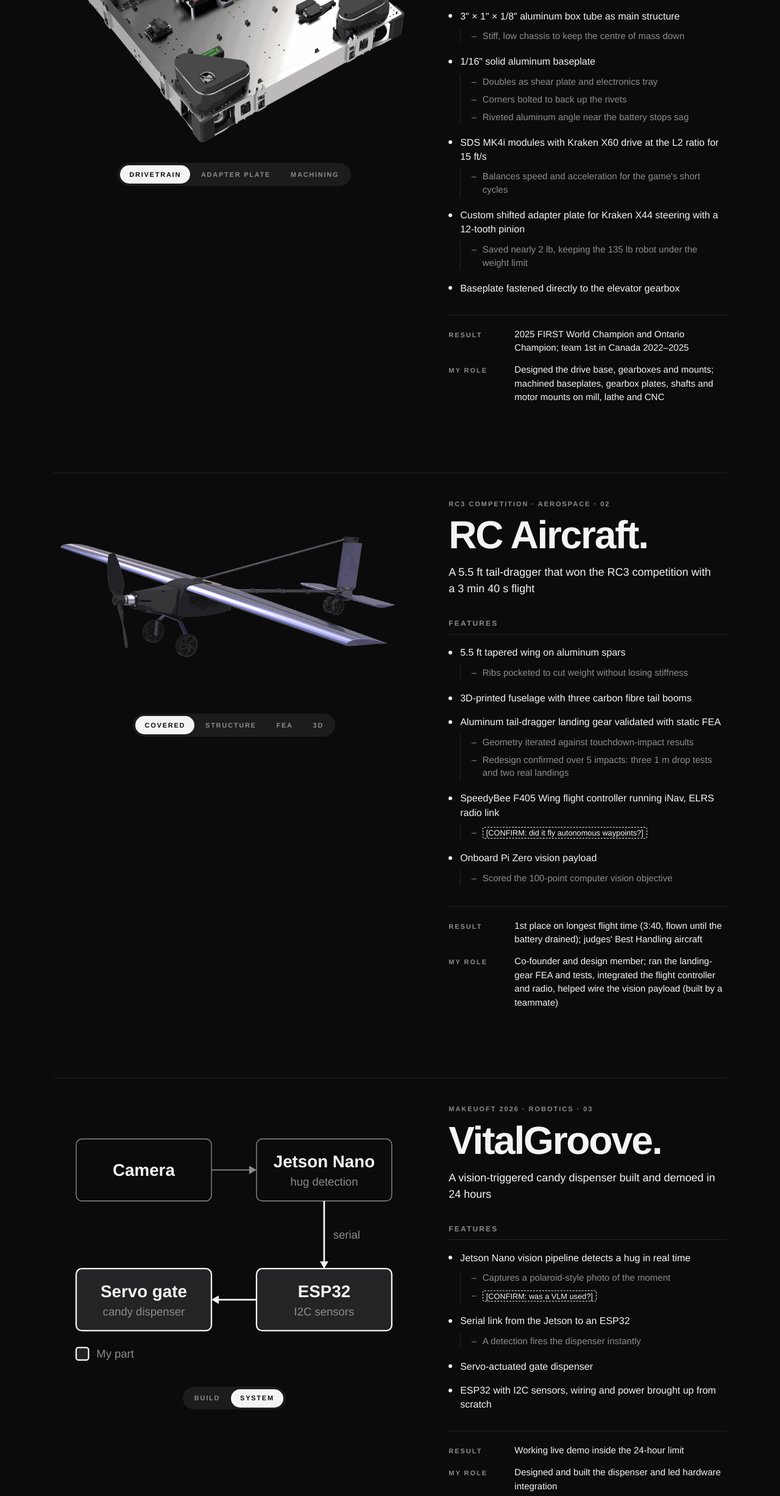
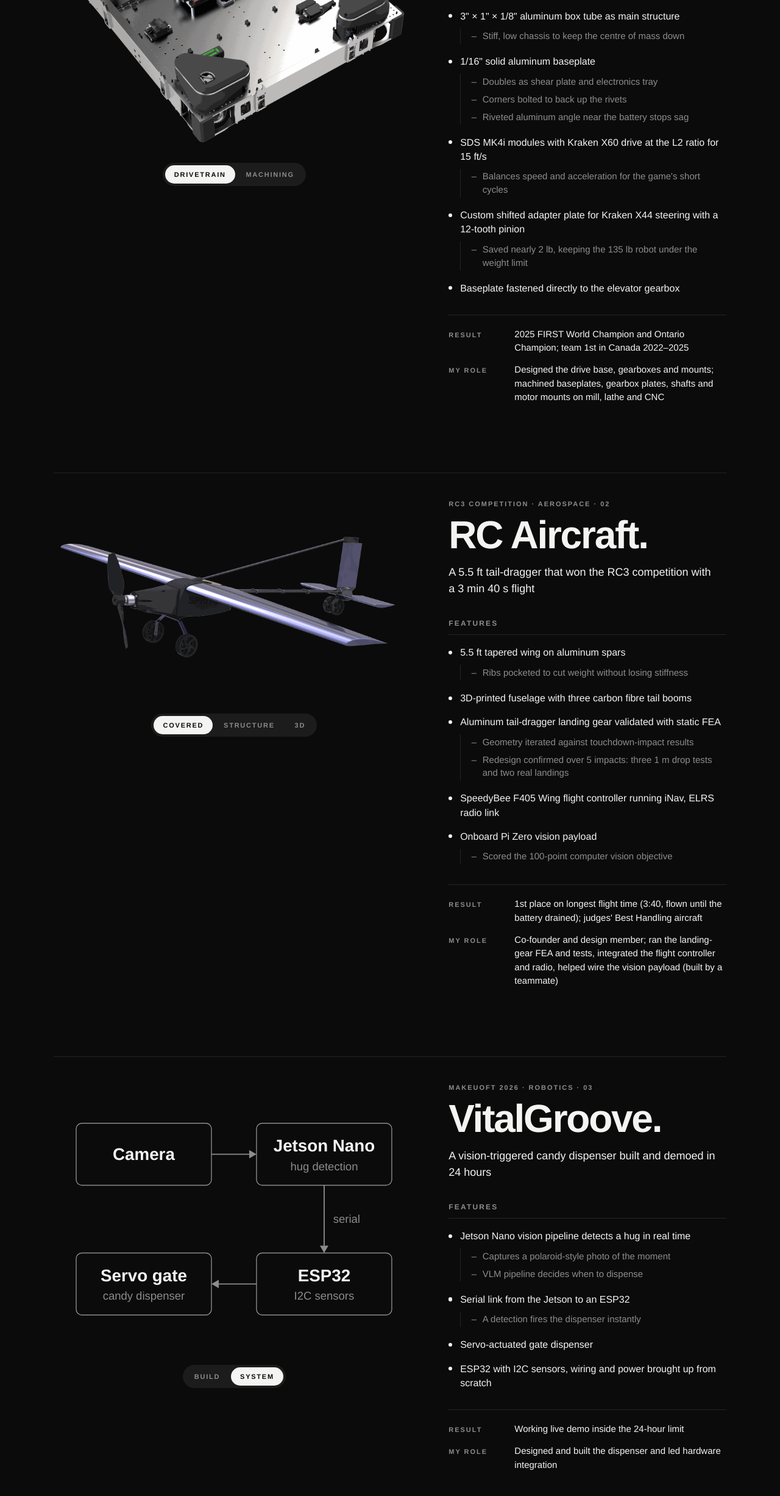
Before and after one commit to Chayanths312/chayanth-suthahar, a plain HTML site: page projects.html in a window 1280 px wide. Shown: the part 948-3401 px from the top of the page at 61% size. Drawn offline with Linux system fonts and the light colour scheme.

Commit message:
Resolve CONFIRM marks and trim media pills
- RC Aircraft: it wasn't autonomous, so drop the waypoint question;
  remove the FEA pill
- VitalGroove: a VLM was used ("VLM pipeline decides when to
  dispense"); remove the "My part" highlight and legend from the
  system diagram
- Drivetrain: remove the Adapter Plate pill

Co-Authored-By: Claude Opus 5.5 <noreply@anthropic.com>

```diff
--- a/projects.html
+++ b/projects.html
@@ -214,9 +214,6 @@ main{max-width:var(--maxw);margin:0 auto;padding:clamp(2.5rem,6vw,4.5rem) var(--
 .sys__box{fill:none;stroke:var(--dim);stroke-width:1.5}
 .sys__line{fill:none;stroke:var(--dim);stroke-width:2}
 .sys__head{fill:var(--dim)}
-.sys .is-mine .sys__box{fill:var(--hair);stroke:var(--fg);stroke-width:2.5}
-.sys .is-mine .sys__line{stroke:var(--fg);stroke-width:3}
-.sys .is-mine .sys__head{fill:var(--fg)}
 
 /* ---------- Features list ---------- */
 .proj__label{
@@ -354,14 +351,6 @@ main{max-width:var(--maxw);margin:0 auto;padding:clamp(2.5rem,6vw,4.5rem) var(--
           </div>
           <div class="panel" id="dt-p2" role="tabpanel" aria-labelledby="dt-t2">
             <div class="frame">
-              <a class="zoom" href="x44-plate.png" aria-label="Enlarge: Kraken X44 adapter plate">
-                <img src="x44-plate.png" alt="Custom shifted adapter plate for the Kraken X44 steering motor" loading="lazy" decoding="async">
-              </a>
-              <span class="slot"><span class="slot__kicker">Image coming soon</span><span class="slot__alt">Custom shifted adapter plate for the Kraken X44 steering motor</span><span class="slot__file">x44-plate.png</span></span>
-            </div>
-          </div>
-          <div class="panel" id="dt-p3" role="tabpanel" aria-labelledby="dt-t3">
-            <div class="frame">
               <a class="zoom" href="machining.jpg" aria-label="Enlarge: machining photo">
                 <img src="machining.jpg" alt="Machining drivetrain parts in the shop" loading="lazy" decoding="async">
               </a>
@@ -372,8 +361,7 @@ main{max-width:var(--maxw);margin:0 auto;padding:clamp(2.5rem,6vw,4.5rem) var(--
         <div class="pills" role="tablist" aria-label="Drivetrain images">
           <span class="pills__ind" aria-hidden="true"></span>
           <button class="pill" type="button" role="tab" id="dt-t1" aria-controls="dt-p1" aria-selected="true">Drivetrain</button>
-          <button class="pill" type="button" role="tab" id="dt-t2" aria-controls="dt-p2" aria-selected="false" tabindex="-1">Adapter Plate</button>
-          <button class="pill" type="button" role="tab" id="dt-t3" aria-controls="dt-p3" aria-selected="false" tabindex="-1">Machining</button>
+          <button class="pill" type="button" role="tab" id="dt-t2" aria-controls="dt-p2" aria-selected="false" tabindex="-1">Machining</button>
         </div>
       </div>
 
@@ -441,14 +429,6 @@ main{max-width:var(--maxw);margin:0 auto;padding:clamp(2.5rem,6vw,4.5rem) var(--
             </div>
           </div>
           <div class="panel" id="ac-p3" role="tabpanel" aria-labelledby="ac-t3">
-            <div class="frame">
-              <a class="zoom" href="fea-landing-gear.png" aria-label="Enlarge: landing gear FEA">
-                <img src="fea-landing-gear.png" alt="Static FEA of the aluminum landing gear under touchdown impact" loading="lazy" decoding="async">
-              </a>
-              <span class="slot"><span class="slot__kicker">Image coming soon</span><span class="slot__alt">Static FEA of the aluminum landing gear under touchdown impact</span><span class="slot__file">fea-landing-gear.png</span></span>
-            </div>
-          </div>
-          <div class="panel" id="ac-p4" role="tabpanel" aria-labelledby="ac-t4">
             <!-- 360° viewer: 25 pre-rendered frames in plane360/ (frame01–25.webp) -->
             <div class="spin" role="slider" tabindex="0"
                  aria-label="Rotate the RC aircraft" aria-describedby="ac-spin-keys"
@@ -464,8 +444,7 @@ main{max-width:var(--maxw);margin:0 auto;padding:clamp(2.5rem,6vw,4.5rem) var(--
           <span class="pills__ind" aria-hidden="true"></span>
           <button class="pill" type="button" role="tab" id="ac-t1" aria-controls="ac-p1" aria-selected="true">Covered</button>
           <button class="pill" type="button" role="tab" id="ac-t2" aria-controls="ac-p2" aria-selected="false" tabindex="-1">Structure</button>
-          <button class="pill" type="button" role="tab" id="ac-t3" aria-controls="ac-p3" aria-selected="false" tabindex="-1">FEA</button>
-          <button class="pill" type="button" role="tab" id="ac-t4" aria-controls="ac-p4" aria-selected="false" tabindex="-1">3D</button>
+          <button class="pill" type="button" role="tab" id="ac-t3" aria-controls="ac-p3" aria-selected="false" tabindex="-1">3D</button>
         </div>
       </div>
 
@@ -484,11 +463,7 @@ main{max-width:var(--maxw);margin:0 auto;padding:clamp(2.5rem,6vw,4.5rem) var(--
               <li><span>Redesign confirmed over 5 impacts: three 1&nbsp;m drop tests and two real landings</span></li>
             </ul>
           </li>
-          <li><span>SpeedyBee F405 Wing flight controller running iNav, ELRS radio link</span>
-            <ul>
-              <li><span><mark class="confirm">[CONFIRM: did it fly autonomous waypoints?]</mark></span></li>
-            </ul>
-          </li>
+          <li><span>SpeedyBee F405 Wing flight controller running iNav, ELRS radio link</span></li>
           <li><span>Onboard Pi Zero vision payload</span>
             <ul>
               <li><span>Scored the 100-point computer vision objective</span></li>
@@ -526,43 +501,33 @@ main{max-width:var(--maxw);margin:0 auto;padding:clamp(2.5rem,6vw,4.5rem) var(--
           <div class="panel" id="vg-p2" role="tabpanel" aria-labelledby="vg-t2">
             <svg class="sys" viewBox="0 0 640 480" role="img" aria-labelledby="vg-sys-title vg-sys-desc">
               <title id="vg-sys-title">VitalGroove system diagram</title>
-              <desc id="vg-sys-desc">The camera feeds the Jetson Nano, which sends a serial signal to an ESP32 that drives the servo gate. The serial link, ESP32 and servo gate are highlighted as my part.</desc>
-              <g>
+              <desc id="vg-sys-desc">The camera feeds the Jetson Nano, which sends a serial signal to an ESP32 that drives the servo gate.</desc>
+              <g transform="translate(0 10)">
                 <rect class="sys__box" x="40" y="60" width="240" height="110" rx="10"/>
                 <text class="sys__name" x="160" y="115" text-anchor="middle" dominant-baseline="central">Camera</text>
-              </g>
-              <g>
+
                 <line class="sys__line" x1="280" y1="115" x2="348" y2="115"/>
                 <path class="sys__head" d="M360 115 l-13 -7.5 v15 z"/>
-              </g>
-              <g>
+
                 <rect class="sys__box" x="360" y="60" width="240" height="110" rx="10"/>
                 <text class="sys__name" x="480" y="100" text-anchor="middle" dominant-baseline="central">Jetson Nano</text>
                 <text class="sys__sub" x="480" y="136" text-anchor="middle" dominant-baseline="central">hug detection</text>
-              </g>
-              <g class="is-mine">
+
                 <line class="sys__line" x1="480" y1="170" x2="480" y2="277"/>
                 <path class="sys__head" d="M480 290 l-7.5 -13 h15 z"/>
                 <text class="sys__sub" x="496" y="230" dominant-baseline="central">serial</text>
-              </g>
-              <g class="is-mine">
+
                 <rect class="sys__box" x="360" y="290" width="240" height="110" rx="10"/>
                 <text class="sys__name" x="480" y="330" text-anchor="middle" dominant-baseline="central">ESP32</text>
                 <text class="sys__sub" x="480" y="366" text-anchor="middle" dominant-baseline="central">I2C sensors</text>
-              </g>
-              <g class="is-mine">
+
                 <line class="sys__line" x1="360" y1="345" x2="293" y2="345"/>
                 <path class="sys__head" d="M280 345 l13 -7.5 v15 z"/>
-              </g>
-              <g class="is-mine">
+
                 <rect class="sys__box" x="40" y="290" width="240" height="110" rx="10"/>
                 <text class="sys__name" x="160" y="330" text-anchor="middle" dominant-baseline="central">Servo gate</text>
                 <text class="sys__sub" x="160" y="366" text-anchor="middle" dominant-baseline="central">candy dispenser</text>
               </g>
-              <g class="is-mine">
-                <rect class="sys__box" x="40" y="430" width="22" height="22" rx="4"/>
-              </g>
-              <text class="sys__sub" x="76" y="441" dominant-baseline="central">My part</text>
             </svg>
           </div>
         </div>
@@ -579,7 +544,7 @@ main{max-width:var(--maxw);margin:0 auto;padding:clamp(2.5rem,6vw,4.5rem) var(--
           <li><span>Jetson Nano vision pipeline detects a hug in real time</span>
             <ul>
               <li><span>Captures a polaroid-style photo of the moment</span></li>
-              <li><span><mark class="confirm">[CONFIRM: was a VLM used?]</mark></span></li>
+              <li><span>VLM pipeline decides when to dispense</span></li>
             </ul>
           </li>
           <li><span>Serial link from the Jetson to an ESP32</span>
```
